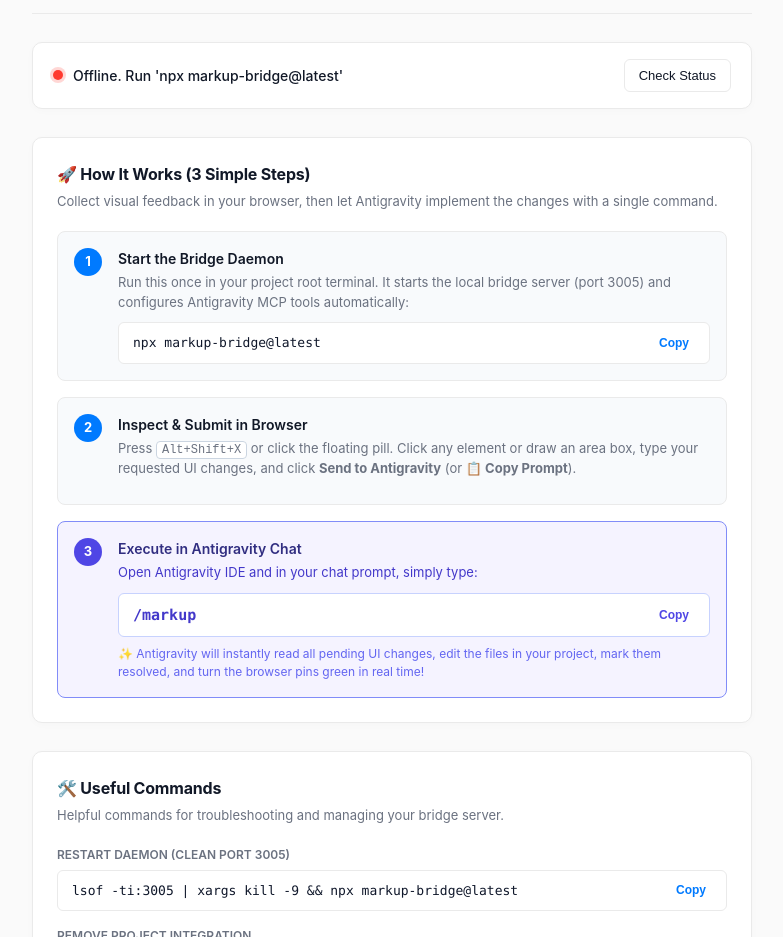
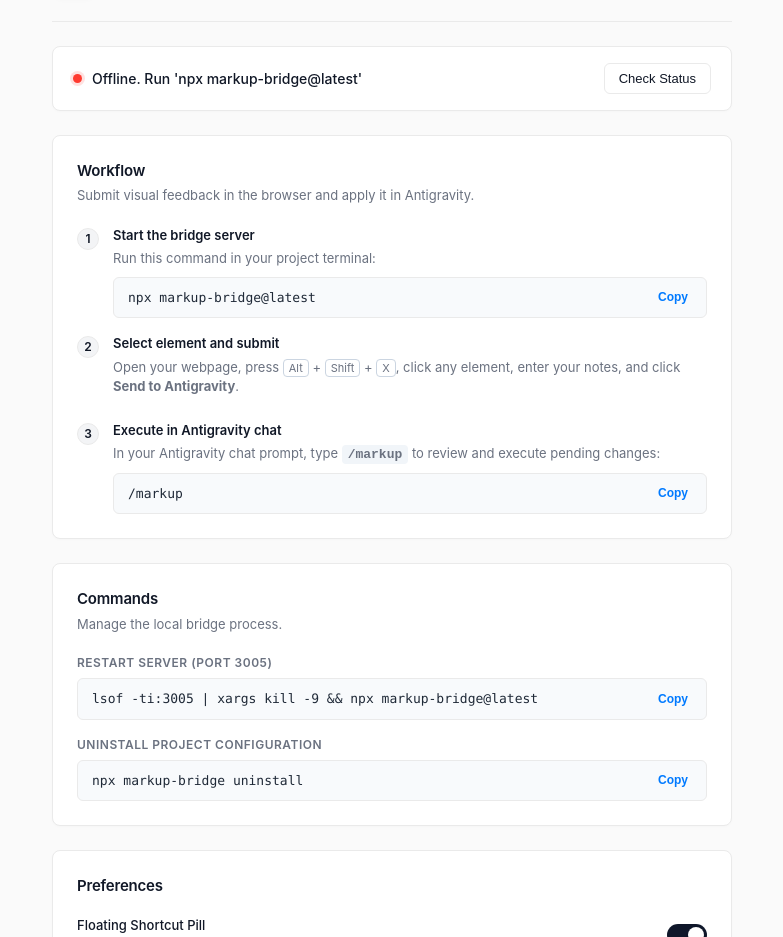
Before and after one commit to TechByKabya/markup-by-kabya, a browser extension: page extension/setup.html in a window 1280 px wide. Shown: the part 99-1036 px from the top of the page, without its empty margins (248-1031 px from the left). Drawn offline with Linux system fonts and the light colour scheme; no server answers.

Commit message:
style: clean minimalist aesthetic for setup and popup pages, remove emojis and banner

```diff
--- a/extension/setup.html
+++ b/extension/setup.html
@@ -3,7 +3,7 @@
 <head>
   <meta charset="UTF-8">
   <meta name="viewport" content="width=device-width, initial-scale=1.0">
-  <title>Markup Bridge - Setup & Workflow Guide</title>
+  <title>Markup Bridge - Setup & Configuration</title>
   <style>
     :root {
       --bg: #fafafa;
@@ -16,7 +16,7 @@
       --primary-hover: #006ae6;
       --success: #34c759;
       --danger: #ff3b30;
-      --radius: 10px;
+      --radius: 8px;
     }
 
     * { box-sizing: border-box; margin: 0; padding: 0; }
@@ -28,15 +28,15 @@
       line-height: 1.5;
       font-size: 14px;
       -webkit-font-smoothing: antialiased;
-      padding: 40px 20px 80px;
+      padding: 48px 20px 80px;
     }
 
     .container {
-      max-width: 720px;
+      max-width: 680px;
       margin: 0 auto;
       display: flex;
       flex-direction: column;
-      gap: 28px;
+      gap: 24px;
     }
 
     /* Header */
@@ -63,17 +63,17 @@
       display: flex;
       align-items: center;
       justify-content: center;
-      box-shadow: 0 4px 12px rgba(0,0,0,0.04);
+      box-shadow: 0 2px 6px rgba(0,0,0,0.03);
     }
 
     .logo svg {
-      width: 24px;
-      height: 24px;
+      width: 22px;
+      height: 22px;
     }
 
     .title h1 {
       font-size: 20px;
-      font-weight: 700;
+      font-weight: 600;
       letter-spacing: -0.4px;
       color: var(--text);
     }
@@ -86,12 +86,12 @@
 
     .badge-ver {
       font-size: 12px;
-      color: var(--primary);
-      font-weight: 600;
-      background: #eff6ff;
-      border: 1px solid #bfdbfe;
+      color: var(--text-muted);
+      font-weight: 500;
+      background: #f3f4f6;
+      border: 1px solid var(--border);
       padding: 3px 8px;
-      border-radius: 6px;
+      border-radius: 4px;
     }
 
     /* Status Banner */
@@ -103,7 +103,7 @@
       display: flex;
       justify-content: space-between;
       align-items: center;
-      box-shadow: 0 2px 8px rgba(0,0,0,0.02);
+      box-shadow: 0 1px 3px rgba(0,0,0,0.02);
     }
 
     .status-indicator {
@@ -115,24 +115,24 @@
     }
 
     .dot {
-      width: 10px;
-      height: 10px;
+      width: 9px;
+      height: 9px;
       border-radius: 50%;
       background: #ccc;
     }
 
     .dot.online {
       background: var(--success);
-      box-shadow: 0 0 0 3px rgba(52, 199, 89, 0.2);
+      box-shadow: 0 0 0 3px rgba(52, 199, 89, 0.15);
     }
 
     .dot.offline {
       background: var(--danger);
-      box-shadow: 0 0 0 3px rgba(255, 59, 48, 0.2);
+      box-shadow: 0 0 0 3px rgba(255, 59, 48, 0.15);
     }
 
     .btn {
-      padding: 8px 14px;
+      padding: 7px 14px;
       border-radius: 6px;
       font-size: 13px;
       font-weight: 500;
@@ -140,7 +140,7 @@
       border: 1px solid var(--border);
       background: var(--surface);
       color: var(--text);
-      transition: all 0.2s;
+      transition: all 0.15s;
     }
 
     .btn:hover {
@@ -148,23 +148,21 @@
       border-color: #d1d5db;
     }
 
-    /* Cards / Sections */
+    /* Section Cards */
     .section {
       background: var(--surface);
       border: 1px solid var(--border);
       border-radius: var(--radius);
       padding: 24px;
-      box-shadow: 0 2px 8px rgba(0,0,0,0.02);
+      box-shadow: 0 1px 3px rgba(0,0,0,0.02);
     }
 
-    .section-title {
-      font-size: 16px;
-      font-weight: 700;
+    .section h2 {
+      font-size: 15px;
+      font-weight: 600;
+      color: var(--text);
+      margin-bottom: 4px;
       letter-spacing: -0.2px;
-      margin-bottom: 6px;
-      display: flex;
-      align-items: center;
-      gap: 8px;
     }
 
     .section-desc {
@@ -174,57 +172,79 @@
       line-height: 1.5;
     }
 
-    /* Workflow Steps */
-    .workflow-steps {
+    /* Steps list */
+    .step-list {
       display: flex;
       flex-direction: column;
       gap: 16px;
     }
 
-    .step-card {
+    .step-item {
       display: flex;
-      gap: 16px;
-      padding: 16px;
-      background: #f8fafc;
-      border: 1px solid var(--border);
-      border-radius: 8px;
+      gap: 14px;
       align-items: flex-start;
     }
 
-    .step-num {
-      width: 28px;
-      height: 28px;
+    .step-index {
+      width: 22px;
+      height: 22px;
       border-radius: 50%;
-      background: var(--primary);
-      color: #fff;
-      font-weight: 700;
-      font-size: 13px;
+      background: #f3f4f6;
+      border: 1px solid var(--border);
+      color: var(--text);
+      font-size: 12px;
+      font-weight: 600;
       display: flex;
       align-items: center;
       justify-content: center;
       flex-shrink: 0;
+      margin-top: 2px;
     }
 
-    .step-body {
+    .step-content {
       flex: 1;
     }
 
-    .step-heading {
+    .step-title {
       font-weight: 600;
-      font-size: 14px;
+      font-size: 13px;
       color: var(--text);
       margin-bottom: 4px;
     }
 
-    .step-text {
+    .step-desc {
       font-size: 13px;
       color: var(--text-muted);
       line-height: 1.5;
-      margin-bottom: 10px;
+      margin-bottom: 8px;
+    }
+
+    /* Commands */
+    .command-group {
+      margin-bottom: 16px;
+    }
+
+    .command-group:last-child {
+      margin-bottom: 0;
+    }
+
+    .command-header {
+      display: flex;
+      justify-content: space-between;
+      align-items: center;
+      margin-bottom: 6px;
+    }
+
+    .command-title {
+      font-size: 12px;
+      font-weight: 600;
+      color: var(--text-muted);
+      text-transform: uppercase;
+      letter-spacing: 0.5px;
     }
 
     .command-box {
-      background: #ffffff;
+      background: #f8fafc;
       border: 1px solid var(--border);
       border-radius: 6px;
       padding: 10px 14px;
@@ -236,8 +256,7 @@
     .command-box code {
       font-family: ui-monospace, SFMono-Regular, Menlo, Monaco, Consolas, monospace;
       font-size: 13px;
-      color: #0f172a;
-      font-weight: 500;
+      color: #1f2937;
     }
 
     .copy-btn {
@@ -247,23 +266,20 @@
       font-weight: 600;
       color: var(--primary);
       cursor: pointer;
-      padding: 2px 6px;
-      border-radius: 4px;
+      padding: 2px 4px;
     }
 
     .copy-btn:hover {
-      background: #eff6ff;
+      text-decoration: underline;
     }
 
-    .highlight-pill {
-      display: inline-block;
-      background: #e0e7ff;
-      color: #3730a3;
-      font-weight: 700;
-      padding: 2px 8px;
+    kbd {
+      background: #fff;
+      border: 1px solid #cbd5e1;
       border-radius: 4px;
-      font-family: monospace;
-      font-size: 13px;
+      padding: 1px 5px;
+      font-size: 11px;
+      font-family: inherit;
     }
 
     /* Preferences */
@@ -282,7 +298,7 @@
 
     .pref-label {
       font-weight: 500;
-      font-size: 14px;
+      font-size: 13px;
     }
 
     .pref-desc {
@@ -293,23 +309,23 @@
 
     .toggle {
       position: relative;
-      width: 44px;
-      height: 24px;
+      width: 40px;
+      height: 22px;
     }
     .toggle input { opacity: 0; width: 0; height: 0; }
     .slider {
       position: absolute;
       cursor: pointer;
       inset: 0;
-      background-color: #d1d5db;
-      border-radius: 24px;
+      background-color: #cbd5e1;
+      border-radius: 22px;
       transition: 0.2s;
     }
     .slider:before {
       position: absolute;
       content: "";
-      height: 18px;
-      width: 18px;
+      height: 16px;
+      width: 16px;
       left: 3px;
       bottom: 3px;
       background-color: white;
@@ -318,10 +334,10 @@
       box-shadow: 0 1px 2px rgba(0,0,0,0.1);
     }
     input:checked + .slider {
-      background-color: var(--primary);
+      background-color: #0f172a;
     }
     input:checked + .slider:before {
-      transform: translateX(20px);
+      transform: translateX(18px);
     }
   </style>
 </head>
@@ -333,18 +349,18 @@
     <header class="header">
       <div class="header-content">
         <div class="logo">
-          <svg width="24" height="24" viewBox="0 0 24 24" fill="none" stroke="#007aff" stroke-width="2" stroke-linecap="round" stroke-linejoin="round">
+          <svg width="22" height="22" viewBox="0 0 24 24" fill="none" stroke="#111827" stroke-width="2" stroke-linecap="round" stroke-linejoin="round">
             <polyline points="4 17 10 11 4 5"></polyline>
             <line x1="12" y1="19" x2="20" y2="19"></line>
           </svg>
         </div>
         <div class="title">
           <h1>Markup Bridge</h1>
-          <p>Visual UI Feedback Bridge for Antigravity & AI IDEs</p>
+          <p>Visual UI feedback bridge for Antigravity</p>
         </div>
       </div>
       <div>
-        <span class="badge-ver">v2.0.2</span>
+        <span class="badge-ver">v2.0.3</span>
       </div>
     </header>
 
@@ -352,23 +368,22 @@
     <div class="status-banner">
       <div class="status-indicator">
         <div class="dot" id="status-dot"></div>
-        <span id="status-text">Checking bridge daemon status...</span>
+        <span id="status-text">Checking daemon status...</span>
       </div>
       <button class="btn" id="btn-recheck">Check Status</button>
     </div>
 
-    <!-- The 3-Step Workflow Guide -->
+    <!-- Workflow Section -->
     <section class="section">
-      <h2 class="section-title">🚀 How It Works (3 Simple Steps)</h2>
-      <p class="section-desc">Collect visual feedback in your browser, then let Antigravity implement the changes with a single command.</p>
+      <h2>Workflow</h2>
+      <p class="section-desc">Submit visual feedback in the browser and apply it in Antigravity.</p>
 
-      <div class="workflow-steps">
-        <!-- Step 1 -->
-        <div class="step-card">
-          <div class="step-num">1</div>
-          <div class="step-body">
-            <div class="step-heading">Start the Bridge Daemon</div>
-            <div class="step-text">Run this once in your project root terminal. It starts the local bridge server (port 3005) and configures Antigravity MCP tools automatically:</div>
+      <div class="step-list">
+        <div class="step-item">
+          <div class="step-index">1</div>
+          <div class="step-content">
+            <div class="step-title">Start the bridge server</div>
+            <div class="step-desc">Run this command in your project terminal:</div>
             <div class="command-box">
               <code id="cmd-start">npx markup-bridge@latest</code>
               <button class="copy-btn" id="btn-copy-start">Copy</button>
@@ -376,46 +391,40 @@
           </div>
         </div>
 
-        <!-- Step 2 -->
-        <div class="step-card">
-          <div class="step-num">2</div>
-          <div class="step-body">
-            <div class="step-heading">Inspect & Submit in Browser</div>
-            <div class="step-text">
-              Press <kbd style="background:#fff;border:1px solid #cbd5e1;padding:1px 5px;border-radius:4px;font-size:12px;">Alt+Shift+X</kbd> or click the floating pill. Click any element or draw an area box, type your requested UI changes, and click <strong>Send to Antigravity</strong> (or <strong>📋 Copy Prompt</strong>).
+        <div class="step-item">
+          <div class="step-index">2</div>
+          <div class="step-content">
+            <div class="step-title">Select element and submit</div>
+            <div class="step-desc">
+              Open your webpage, press <kbd>Alt</kbd> + <kbd>Shift</kbd> + <kbd>X</kbd>, click any element, enter your notes, and click <strong>Send to Antigravity</strong>.
             </div>
           </div>
         </div>
 
-        <!-- Step 3 -->
-        <div class="step-card" style="border: 1.5px solid #818cf8; background: #f5f3ff;">
-          <div class="step-num" style="background: #4f46e5;">3</div>
-          <div class="step-body">
-            <div class="step-heading" style="color: #312e81;">Execute in Antigravity Chat</div>
-            <div class="step-text" style="color: #4338ca;">
-              Open Antigravity IDE and in your chat prompt, simply type:
+        <div class="step-item">
+          <div class="step-index">3</div>
+          <div class="step-content">
+            <div class="step-title">Execute in Antigravity chat</div>
+            <div class="step-desc">
+              In your Antigravity chat prompt, type <code style="background:#f1f5f9;padding:2px 6px;border-radius:4px;font-weight:600;">/markup</code> to review and execute pending changes:
             </div>
-            <div class="command-box" style="background:#ffffff; border-color: #c7d2fe;">
-              <code id="cmd-markup" style="color: #4338ca; font-weight: 700; font-size: 15px;">/markup</code>
-              <button class="copy-btn" id="btn-copy-markup" style="color: #4f46e5;">Copy</button>
-            </div>
-            <div style="font-size: 12px; color: #6366f1; margin-top: 8px;">
-              ✨ Antigravity will instantly read all pending UI changes, edit the files in your project, mark them resolved, and turn the browser pins green in real time!
+            <div class="command-box">
+              <code id="cmd-markup">/markup</code>
+              <button class="copy-btn" id="btn-copy-markup">Copy</button>
             </div>
           </div>
         </div>
       </div>
     </section>
 
-    <!-- Additional Commands & Maintenance -->
+    <!-- Commands Section -->
     <section class="section">
-      <h2 class="section-title">🛠️ Useful Commands</h2>
-      <p class="section-desc">Helpful commands for troubleshooting and managing your bridge server.</p>
+      <h2>Commands</h2>
+      <p class="section-desc">Manage the local bridge process.</p>
 
-      <div class="workflow-steps">
-        <div>
-          <div style="font-size: 12px; font-weight: 600; color: var(--text-muted); margin-bottom: 6px; text-transform: uppercase;">
-            Restart Daemon (Clean Port 3005)
+      <div class="command-group">
+        <div class="command-header">
+          <span class="command-title">Restart Server (Port 3005)</span>
         </div>
         <div class="command-box">
           <code id="cmd-restart">lsof -ti:3005 | xargs kill -9 && npx markup-bridge@latest</code>
@@ -423,26 +432,25 @@
         </div>
       </div>
 
-        <div>
-          <div style="font-size: 12px; font-weight: 600; color: var(--text-muted); margin-bottom: 6px; text-transform: uppercase;">
-            Remove Project Integration
+      <div class="command-group">
+        <div class="command-header">
+          <span class="command-title">Uninstall Project Configuration</span>
         </div>
         <div class="command-box">
           <code id="cmd-remove">npx markup-bridge uninstall</code>
           <button class="copy-btn" id="btn-copy-remove">Copy</button>
         </div>
       </div>
-      </div>
     </section>
 
-    <!-- Preferences -->
+    <!-- Preferences Section -->
     <section class="section">
-      <h2 class="section-title">⚙️ Preferences</h2>
+      <h2>Preferences</h2>
 
       <div class="pref-row">
         <div>
           <div class="pref-label">Floating Shortcut Pill</div>
-          <div class="pref-desc">Injects the pill overlay on all webpages. (Shortcut: Alt+Shift+X)</div>
+          <div class="pref-desc">Injects shortcut pill on all webpages (Alt+Shift+X)</div>
         </div>
         <label class="toggle">
           <input type="checkbox" id="pref-show-pill" checked>
@@ -453,9 +461,9 @@
       <div class="pref-row">
         <div>
           <div class="pref-label">Daemon Port</div>
-          <div class="pref-desc">Local HTTP port used to communicate with the bridge daemon.</div>
+          <div class="pref-desc">Local HTTP port used for communication</div>
         </div>
-        <input type="number" id="pref-port" value="3005" style="width: 80px; padding: 6px 10px; border: 1px solid var(--border); border-radius: 6px; font-size: 14px; font-family: monospace;">
+        <input type="number" id="pref-port" value="3005" style="width: 80px; padding: 6px 10px; border: 1px solid var(--border); border-radius: 6px; font-size: 13px; font-family: monospace;">
       </div>
     </section>
 
```
Also changed, not shown: extension/popup.html (+1 -5 lines), 1 other file. Lines whose indentation alone changed are shown as unchanged.
